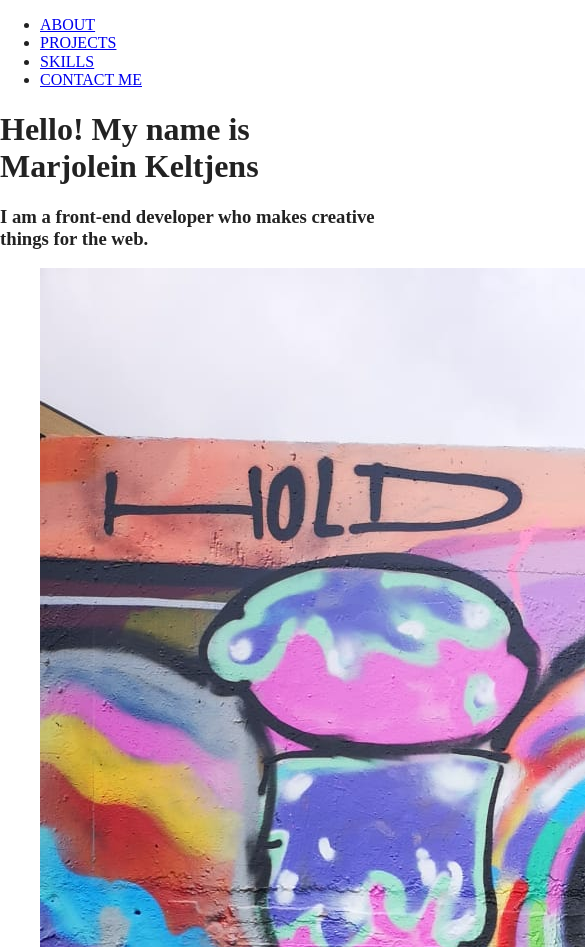
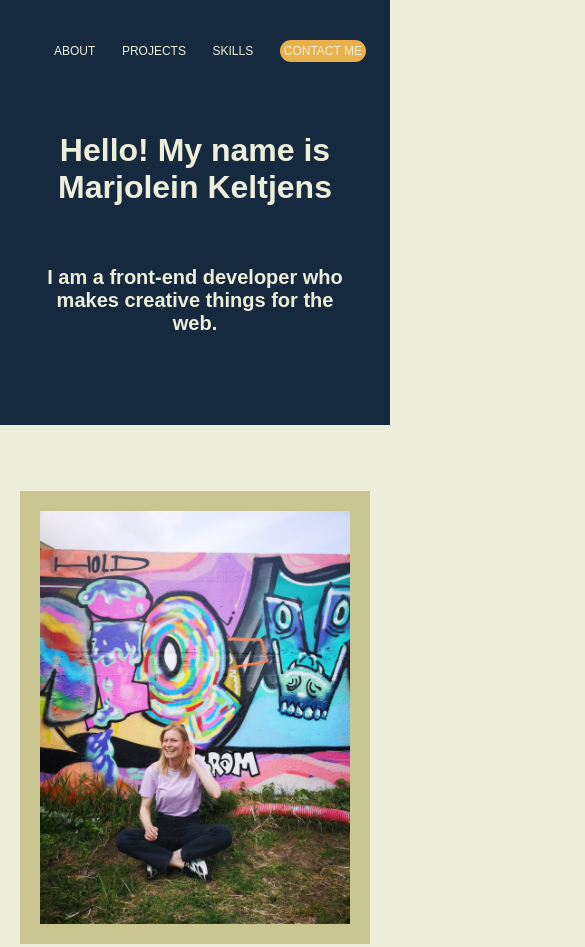
Before and after one commit to marjoleinkeltjens/portfolio-website, a website built with Parcel: page index.html in a window 390 px wide. Shown: the top 947 px of the page, 585 px wide, since content can reach past the window. Built offline with nearby package versions, Linux system fonts and the light colour scheme; a web font is replaced by a local one.

Commit message:
Ädded css for mobile version

```diff
--- a/css/main.css
+++ b/css/main.css
@@ -88,12 +88,203 @@ textarea {
    ========================================================================== */
 
 /* -------------------- General Styles -------------------- */
+html {
+	font-size: 1rem;
+}
+
+body {
+  font-family: 'Lekton', sans-serif;
+  font-size: 1em;
+  background: #EEEFDA;
+  text-align: left;
+  color: #152A3E;
+}
+
+h1 {
+  font-family: 'Lexend Tera', sans-serif;
+  font-size: 2.25em;
+  color:  #EEEFDA;
+  text-align: center;
+}
+
+ul {
+ font-size: 0.75em;
+ list-style-type: none;
+}
+
+a {
+	color: #222;
+  text-decoration: none;
+  line-height: 1.5em;
+}
+
+h2 {
+ font-size: 2.25em;
+}
+
+h3,
+h4 {
+  font-size: 1.25em;
+  text-align: center;
+}
+
+p {
+	font-size: 0.75em;
+  line-height: 1.5em;
+  color: #152A3E;
+}
+
+.content-wrapper {
+  width: 100%;
+  margin: 50px 0;
+}
 
 
 /* -------------------- Base Header - Footer Styles -------------------- */
+header {
+  background-color: #152A3E;
+  display: flex;
+  justify-content: center;
+  padding: 30px 0;
+}
+
+header .content-wrapper {
+  margin: 0;
+  display: flex;
+  justify-content: center;
+  align-items: center;
+  flex-wrap: wrap;
+}
+
+header nav {
+  width: 80%;
+  padding: 0 0 0 30px;
+}
+
+header nav ul {
+  width: 100%;
+  display: flex;
+  justify-content: space-between;
+  padding: 0;
+}
+
+header nav ul li a {
+  color: #EEEFDA;
+}
+
+header nav #contact-link {
+  background-color: #E9B14C;
+  padding: 4px;
+  border-radius: 30px;
+}
+
+header .main-title {
+  width: 80%;
+  padding: 30px 0;
+}
+
+header h1 {
+  padding: 30px 0;
+  margin: 0;
+}
+
+header h3 {
+  color: #EEEFDA;
+  padding: 30px 0;
+  margin: 0;
+}
+
+footer {
+  background-color: #152A3E;
+  display: flex;
+  justify-content: center;
+  padding: 30px 0;
+}
+
+footer .content-wrapper {
+  margin: 0;
+  display: flex;
+  justify-content: center;
+  align-items: center;
+  flex-wrap: wrap;
+}
+
+footer .contact-header {
+  padding: 50px 0;
+  display: flex;
+  justify-items: center;
+  align-items: center;
+}
+
+footer .contact-section {
+  width: 80%;
+  display: flex;
+  justify-content: center;
+  align-items: center;
+  flex-direction: column;
+}
+
+footer h2, footer h3, footer p, footer i {
+  color: #EEEFDA;
+}
+
+/*------- trying to get the social icons in a row -------*/
+footer ul .social-icons {
+  width: 100%;
+  display: flex;
+  justify-content: space-between;
+  flex-direction: row;
+  padding: 0;
+}
 
 
 /* -------------------- Mobile Styles -------------------- */
+#about .content-wrapper {
+  display: flex;
+  justify-content: center;
+  align-items: center;
+  flex-direction: column;
+}
+
+figure {
+  display: flex;
+  align-content: stretch;
+  justify-content: center;
+  align-items: center;
+}
+
+figure img {
+  border: 20px solid #CAC691;
+  margin: 0 20px;
+  max-width: 100%;
+  height: auto;
+}
+
+.about-info {
+  display: flex;
+  justify-content: center;
+  align-items: center;
+  flex-direction: column;
+}
+
+
+
+
+
+
+
+
+
+
+
+
+
+
+
+
+
+
+
 
 
 /* -------------------- Tablet Styles -------------------- */
--- a/index.html
+++ b/index.html
@@ -15,7 +15,10 @@
   <link rel="manifest" href="site.webmanifest">
   <link rel="apple-touch-icon" href="icon.png">
   <!-- Place favicon.ico in the root directory -->
-
+  <!-- Google Fonts -->
+  <link rel="preconnect" href="https://fonts.googleapis.com">
+  <link rel="preconnect" href="https://fonts.gstatic.com" crossorigin>
+  <link href="https://fonts.googleapis.com/css2?family=Lekton&family=Lexend+Tera&display=swap" rel="stylesheet">
   <!-- FontAwesome CDN version 5.5 -->
   <script src="https://kit.fontawesome.com/e18ddefa5a.js" crossorigin="anonymous"></script>
 
@@ -34,11 +37,11 @@
         <li><a href=#about>ABOUT</a></li>
         <li><a href=#projects>PROJECTS</a></li>
         <li><a href=#skills>SKILLS</a></li>
-        <li><a href=#contact>CONTACT ME</a></li>
+        <li><a href=#contact id="contact-link">CONTACT ME</a></li>
       </ul>
     </nav>
     <div class="main-title">
-      <h1>Hello! My name is <span>Marjolein Keltjens</span></h1>
+      <h1>Hello! My name is Marjolein Keltjens</h1>
       <h3>I am a front-end developer who makes creative things for the web.</h3>
     </div>
   </div>
@@ -49,12 +52,11 @@
   <article class="portfolio">
     <section id="about">
       <div class="content-wrapper">
-        <div class="about-content-wrapper">
           <figure>
             <img src="img/marjolein-keltjens-profile-picture.jpeg" alt="Marjolein Keltjens sitting in front of graffiti art">
           </figure>
           <div class="about-info">
-            <h2 class="section-header">About me</h2>
+            <h2>About me</h2>
             <h3>Hi! I am Marjolein and I am a front-end developer based in Utrecht, the Netherlands.</h3>
             <p>I enjoy building websites and apps that are responsive, accessible and interactive.
           What I like about development is that I can combine my creativity, solution focused mentality and my eagerness to learn into beautiful web pages and apps.
@@ -63,13 +65,12 @@
           When I am not coding, you can find me singing in a choir, trying out new recipes or working as a volunteer in a cute feminist bookshop.</p>
           <p>I can’t wait to work with you!</p>
           </div>
-        </div>
       </div>
     </section>
 
     <section id="projects">
       <div class="content-wrapper">
-          <h2 class="section-header">Projects</h2>
+          <h2>Projects</h2>
 
         <div class="project-part">
           <figure>
@@ -121,7 +122,7 @@
 
     <section id="skills">
       <div class="content-wrapper">
-        <h2 class="section-header">Skills</h2>
+        <h2>Skills</h2>
         <h3>Developer skills</h3>
         <div class="developer-wrapper">
           <p class="skill">HTML5</p>
@@ -151,10 +152,11 @@
   </article>
 </main>
 
-<footer id="contact">
+<footer>
     <div class="content-wrapper">
-        <h2 class="section-header">Let's connect</h2>
-
+      <div class="contact-header">
+        <h2>Let's connect</h2>
+      </div>
       <div class="contact-section">
         <div class="contact-info">
           <h3>Hire me</h3>
```
